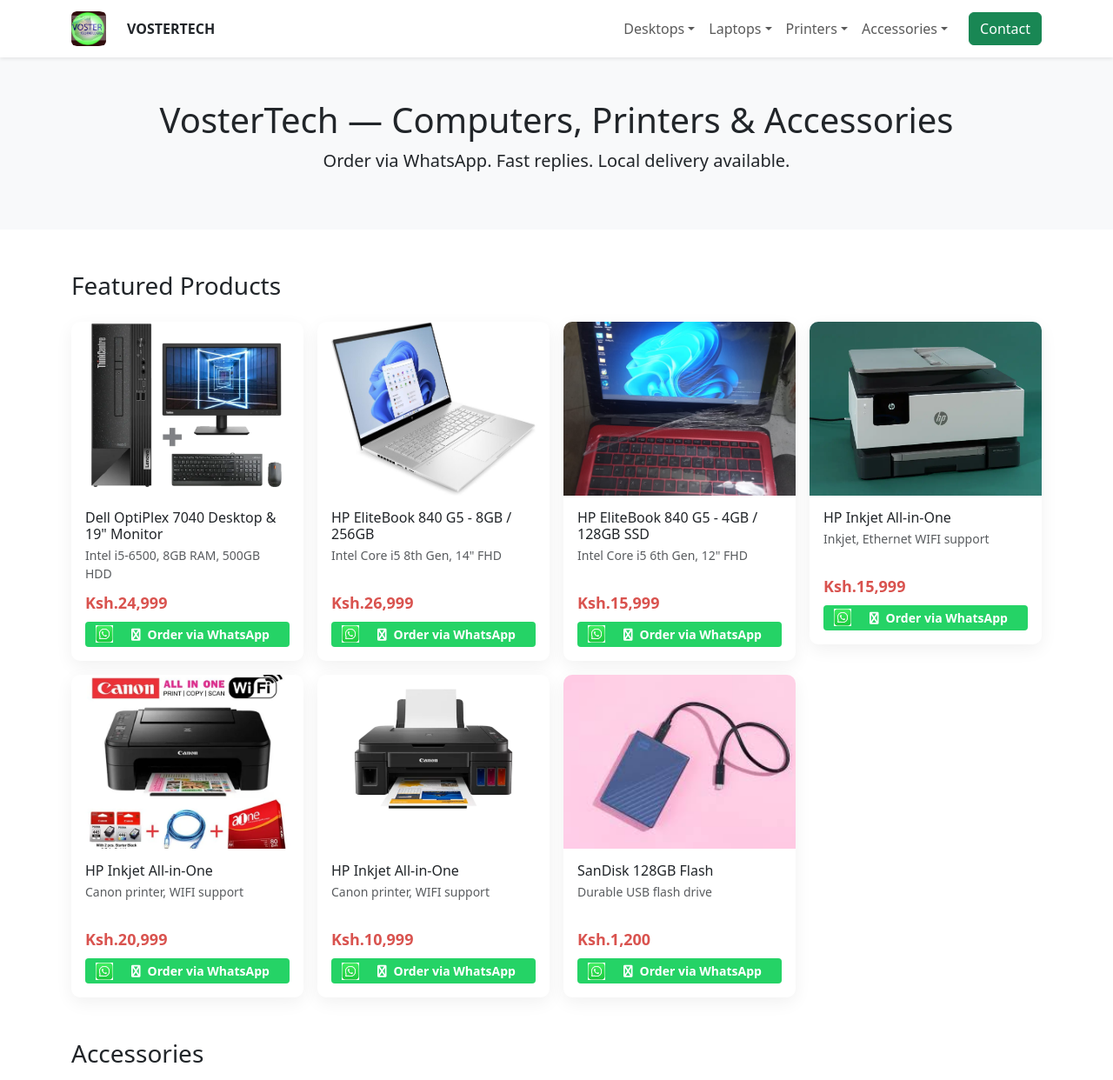
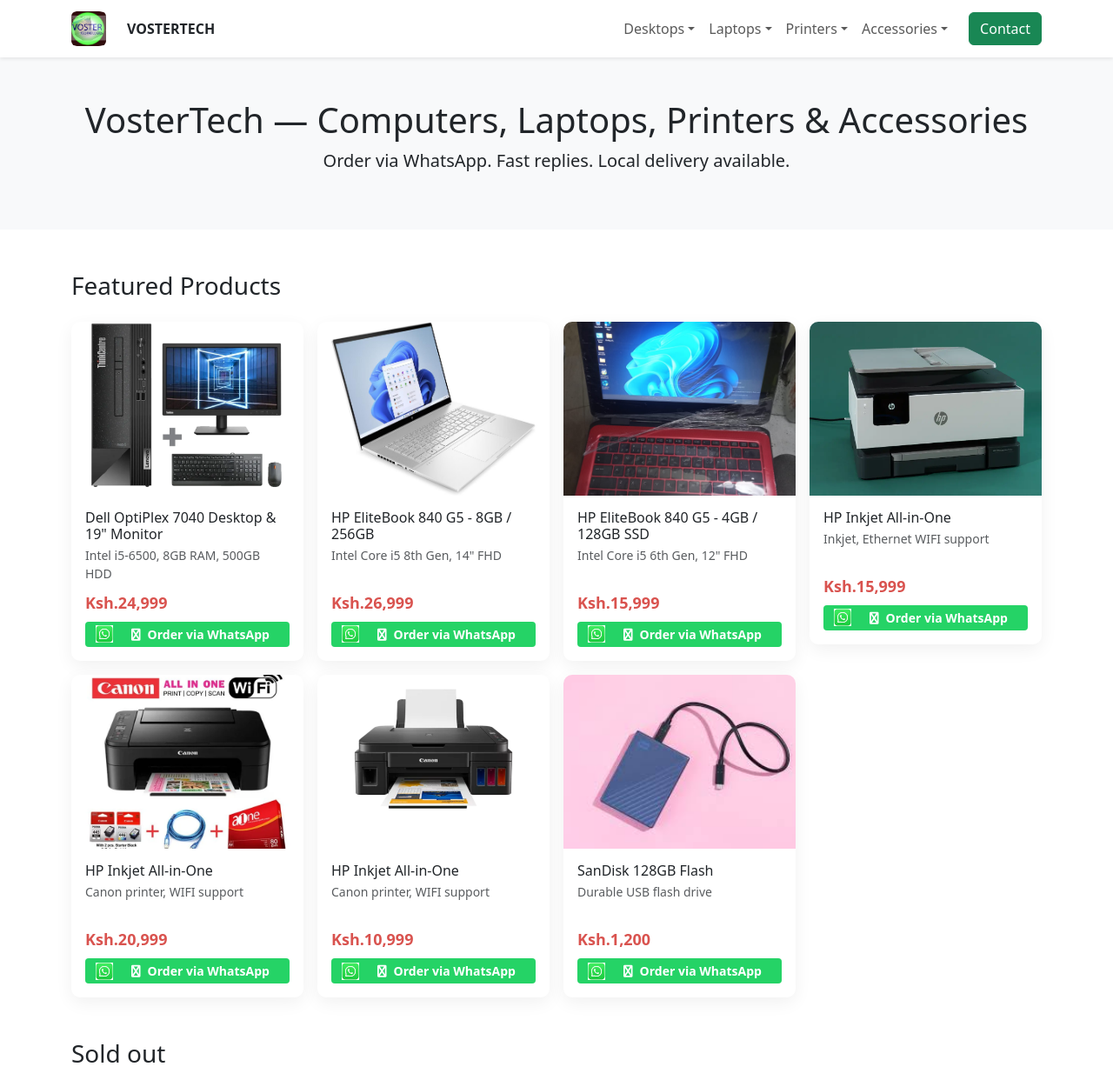
Before and after one commit to haru-voster/VosterTech, a plain HTML site: page index.html in a window 1280 px wide. Shown: the top 1242 px of the page at 87% size. Drawn offline with nearby package versions, Linux system fonts and the light colour scheme.

Commit message:
ecommerce

```diff
--- a/index.html
+++ b/index.html
@@ -3,7 +3,7 @@
 <head>
   <meta charset="utf-8" />
   <meta name="viewport" content="width=device-width,initial-scale=1" />
-  <title>VosterTech - Computers & Accessories</title>
+  <title>VosterTech - Computers, Laptops & Accessories</title>
 
   <!-- Bootstrap 5 CDN -->
   <link href="https://cdn.jsdelivr.net/npm/bootstrap@5.3.2/dist/css/bootstrap.min.css" rel="stylesheet">
@@ -83,7 +83,7 @@
   <!-- Hero -->
   <header class="py-5 bg-light">
     <div class="container text-center">
-      <h1 class="display-6">VosterTech — Computers, Printers & Accessories</h1>
+      <h1 class="display-6">VosterTech — Computers, Laptops, Printers & Accessories</h1>
       <p class="lead">Order via WhatsApp. Fast replies. Local delivery available.</p>
     </div>
   </header>
@@ -101,7 +101,7 @@
 
       <!-- Accessories Carousel (auto rotate every 3s) -->
       <section id="accessories" class="mt-5">
-        <h3 class="mb-3">Accessories</h3>
+        <h3 class="mb-3">Sold out</h3>
         <div id="accessoryCarousel" class="carousel slide" data-bs-ride="carousel" data-bs-interval="3000">
           <div class="carousel-inner" id="accessoryInner">
             <!-- JS inject slides -->
```
